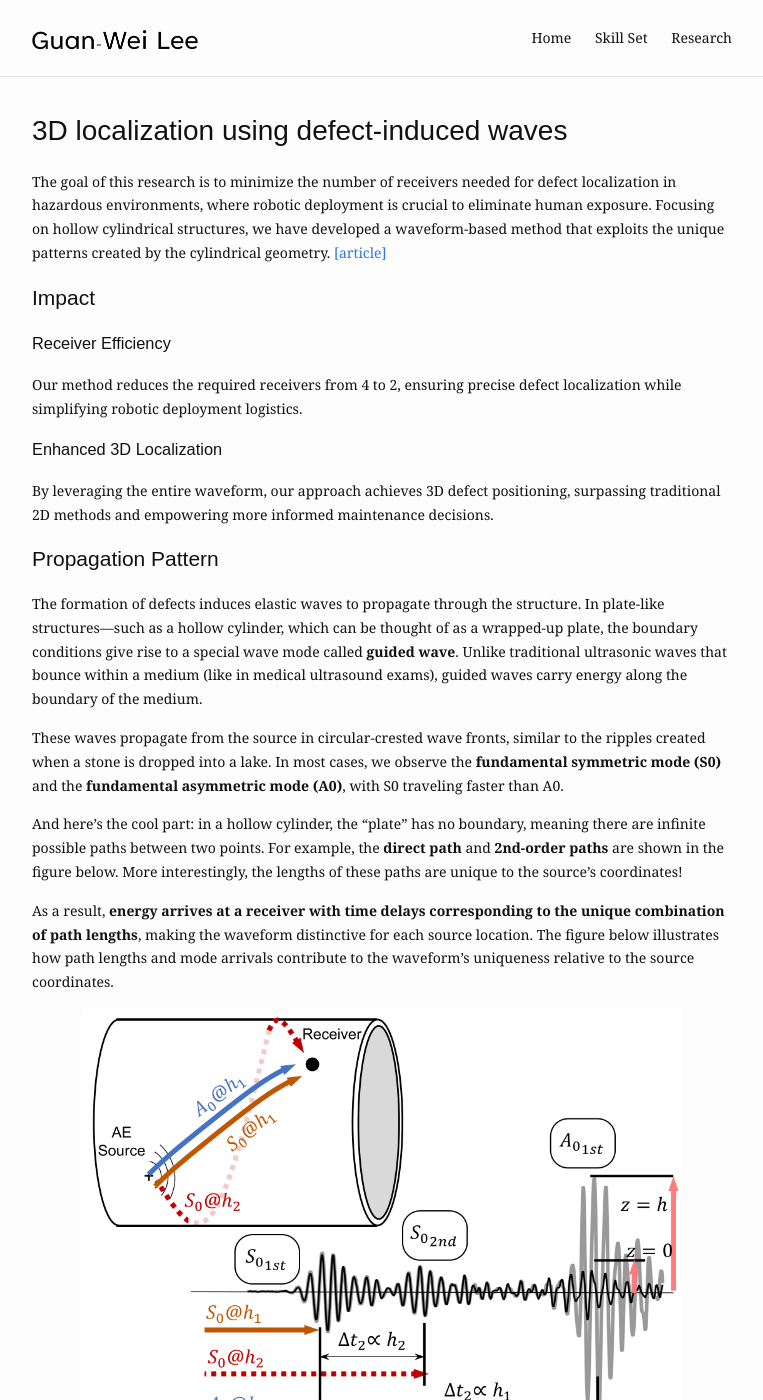
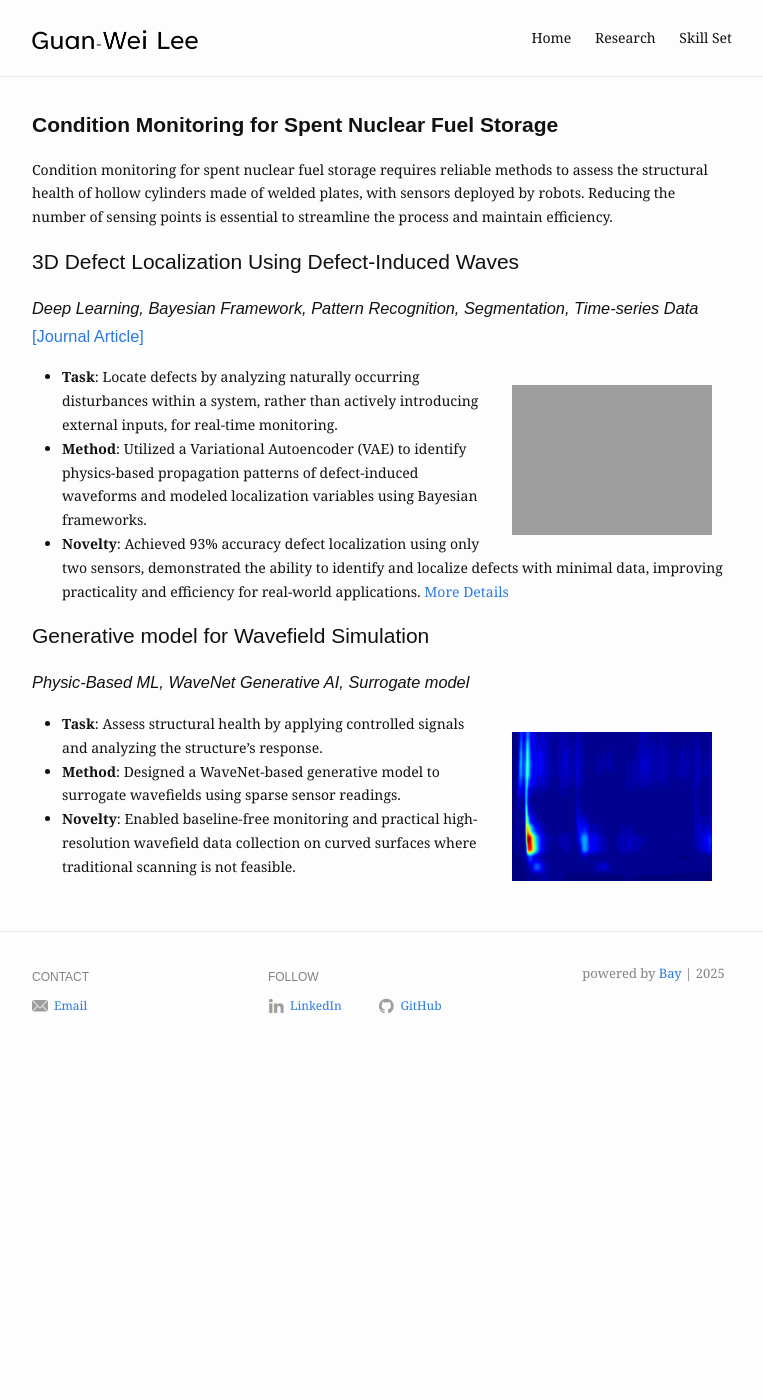
Before and after one commit to gwlee88004/gwlee88004.github.io, a Jekyll site: the page built from research.md, in a window 1280 px wide and 1400 px high. Shown: the whole window, without its empty margins (258-1021 px from the left). Built offline with Jekyll 4.4.1, drawn with Linux system fonts in a browser that asks for light colours; some of the changed text lies outside the part shown.

Commit message:
Update festure under research tab

```diff
--- a/_config.yml
+++ b/_config.yml
@@ -12,9 +12,9 @@ header:
   pages:
     - name: Home #<-- index.md
       slug: /
+    - name: Research #<--research.md
     - name: "Skill Set" #<--work.md
       slug: /work
-    - name: Research #<--research.md
 
 footer:
   show_powered_by: true
@@ -68,3 +68,8 @@ exclude:
 
 # Used for defeating caching
 version: 1
+
+collections:
+  pages:
+    output: true
+    permalink: /pages/:name/
--- /dev/null
+++ b/_pages/ae3dloc.md
@@ -0,0 +1,44 @@
+---
+layout: default
+title: "3D localization using defect-induced waves"
+---
+# 3D localization using defect-induced waves
+The goal of this research is to minimize the number of receivers needed for defect localization in hazardous environments, where robotic deployment is crucial to eliminate human exposure. Focusing on hollow cylindrical structures, we have developed a waveform-based method that exploits the unique patterns created by the cylindrical geometry.
+<a target="_blank" href="https://doi.org/10.1177/14759217241260254">[article]</a>
+
+
+## Impact
+### Receiver Efficiency
+Our method reduces the required receivers from 4 to 2, ensuring precise defect localization while simplifying robotic deployment logistics.
+### Enhanced 3D Localization
+By leveraging the entire waveform, our approach achieves 3D defect positioning, surpassing traditional 2D methods and empowering more informed maintenance decisions.
+
+## Propagation Pattern
+The formation of defects induces elastic waves to propagate through the structure. In plate-like structures—such as a hollow cylinder, which can be thought of as a wrapped-up plate, the boundary conditions give rise to a special wave mode called **guided wave**. Unlike traditional ultrasonic waves that bounce within a medium (like in medical ultrasound exams), guided waves carry energy along the boundary of the medium.
+
+These waves propagate from the source in circular-crested wave fronts, similar to the ripples created when a stone is dropped into a lake. In most cases, we observe the **fundamental symmetric mode (S0)** and the **fundamental asymmetric mode (A0)**, with S0 traveling faster than A0.
+
+And here's the cool part: in a hollow cylinder, the "plate" has no boundary, meaning there are infinite possible paths between two points. For example, the **direct path** and **2nd-order paths** are shown in the figure below. More interestingly, the lengths of these paths are unique to the source's coordinates!
+
+As a result, **energy arrives at a receiver with time delays corresponding to the unique combination of path lengths**, making the waveform distinctive for each source location. The figure below illustrates how path lengths and mode arrivals contribute to the waveform's uniqueness relative to the source coordinates.
+<img src="{{ "/assets/img/content/vae/waveforms.jpg" | absolute_url }}" alt="helical paths figure" style="display: block; margin: 0 auto;max-width: 600px" />
+
+## Variational AutoEncoder Modeling
+
+This research leverages a Variational AutoEncoder (VAE) model to capture the above patterns in an unsuperivsed manner. This data-driven Bayesian framework identifies patterns in waveforms and reduces high-dimensional data into a compact latent space. The model operates on waveform envelopes, capturing unique dispersion characteristics that correlate with source locations. By predicting spatial coordinates and quantifying uncertainties in experimental data, the VAE model enhances both the accuracy and reliability of localization, providing valuable insights for monitoring critical infrastructure.
+
+## Bayesian Approach and Latent Variable Utility
+
+The Bayesian foundation of the VAE model is critical for addressing the uncertainties inherent in experimental data. Variations in waveforms, often caused by noise or external factors, are captured within the probabilistic framework, ensuring robust predictions even in challenging conditions.
+
+Within this latent space, the latent variables serve a dual purpose:
+1. **Encoding Localization:** They encode the localization process while capturing and propagating the uncertainties inherent in experimental data. This allows the model to predict spatial coordinates and provide a measure of the variability or uncertainty associated with those predictions.
+2. **Interpreting Waveform Characteristics:** The latent variables reflect the influence of source coordinates on waveform characteristics. By reconstructing waveforms from the latent space, the model demonstrates how changes in source location are embedded in and affect the waveform structure.
+
+This dual role highlights the latent variables as both a representation of localization and a means to approximate and interpret the uncertainties in the data.
+
+A validation of the model using a dataset collected from a 2-story-tall gas cylinder is presented below. The latent space effectively separates the data by source coordinates.
+
+The 3D results are documented in a journal paper, and an interactive 3D latent space visualization can be explored [here](https://gwlee88004.github.io/latent_3d.html).
+
+<img src="{{ "/assets/img/content/vae/result.jpg" | absolute_url }}" alt="helical paths figure" style="display: block; margin: 0 auto;max-width: 600px" />
--- a/research.md
+++ b/research.md
@@ -1,44 +1,27 @@
 ---
 layout: default
-title: "3D localization using defect-induced waves"
+title: Research Overview
 ---
-# 3D localization using defect-induced waves
-The goal of this research is to minimize the number of receivers needed for defect localization in hazardous environments, where robotic deployment is crucial to eliminate human exposure. Focusing on hollow cylindrical structures, we have developed a waveform-based method that exploits the unique patterns created by the cylindrical geometry.
-<a target="_blank" href="https://doi.org/10.1177/14759217241260254">[article]</a>
 
-## Impact
-### Receiver Efficiency
-Our method reduces the required receivers from 4 to 2, ensuring precise defect localization while simplifying robotic deployment logistics.
-### Enhanced 3D Localization
-By leveraging the entire waveform, our approach achieves 3D defect positioning, surpassing traditional 2D methods and empowering more informed maintenance decisions.
+<!-- <h1>Selected Research Topics</h1>
+<p>Below are highlights of my research work, focusing on innovative methods for monitoring critical infrastructure and analyzing wave-based data. Each section provides a brief introduction, with links to detailed explanations for further exploration.</p> -->
 
-## Propagation Pattern
-The formation of defects induces elastic waves to propagate through the structure. In plate-like structures—such as a hollow cylinder, which can be thought of as a wrapped-up plate, the boundary conditions give rise to a special wave mode called **guided wave**. Unlike traditional ultrasonic waves that bounce within a medium (like in medical ultrasound exams), guided waves carry energy along the boundary of the medium.
+## **Condition Monitoring for Spent Nuclear Fuel Storage**
+Condition monitoring for spent nuclear fuel storage requires reliable methods to assess the structural health of hollow cylinders made of welded plates, with sensors deployed by robots. Reducing the number of sensing points is essential to streamline the process and maintain efficiency.
 
-These waves propagate from the source in circular-crested wave fronts, similar to the ripples created when a stone is dropped into a lake. In most cases, we observe the **fundamental symmetric mode (S0)** and the **fundamental asymmetric mode (A0)**, with S0 traveling faster than A0.
 
-And here's the cool part: in a hollow cylinder, the "plate" has no boundary, meaning there are infinite possible paths between two points. For example, the **direct path** and **2nd-order paths** are shown in the figure below. More interestingly, the lengths of these paths are unique to the source's coordinates!
+## 3D Defect Localization Using Defect-Induced Waves
+### *Deep Learning, Bayesian Framework, Pattern Recognition, Segmentation, Time-series Data* <a target="_blank" href="https://doi.org/10.1177/14759217241260254">[Journal Article]</a>
 
-As a result, **energy arrives at a receiver with time delays corresponding to the unique combination of path lengths**, making the waveform distinctive for each source location. The figure below illustrates how path lengths and mode arrivals contribute to the waveform's uniqueness relative to the source coordinates.
+<img src="{{ "/assets/img/content/vae/aiken_site.jpg" | absolute_url }}" alt="helical paths figure" style="float: right; margin: 20px 20px 20px 20px; ;max-width: 200px" />
+* **Task**: Locate defects by analyzing naturally occurring disturbances within a system, rather than actively introducing external inputs, for real-time monitoring.
+* **Method**: Utilized a Variational Autoencoder (VAE) to identify physics-based propagation patterns of defect-induced waveforms and modeled localization variables using Bayesian frameworks.
+* **Novelty**: Achieved 93% accuracy defect localization using only two sensors, demonstrated the ability to identify and localize defects with minimal data, improving practicality and efficiency for real-world applications.
+<a href="/pages/ae3dloc/">More Details</a>
 
-<img src="assets\img\content\vae\waveforms.jpg" alt="helical paths figure" style="display: block; margin: 0 auto;max-width: 600px" />
-
-## Variational AutoEncoder Modeling
-
-This research leverages a Variational AutoEncoder (VAE) model to capture the above patterns in an unsuperivsed manner. This data-driven Bayesian framework identifies patterns in waveforms and reduces high-dimensional data into a compact latent space. The model operates on waveform envelopes, capturing unique dispersion characteristics that correlate with source locations. By predicting spatial coordinates and quantifying uncertainties in experimental data, the VAE model enhances both the accuracy and reliability of localization, providing valuable insights for monitoring critical infrastructure.
-
-## Bayesian Approach and Latent Variable Utility
-
-The Bayesian foundation of the VAE model is critical for addressing the uncertainties inherent in experimental data. Variations in waveforms, often caused by noise or external factors, are captured within the probabilistic framework, ensuring robust predictions even in challenging conditions.
-
-Within this latent space, the latent variables serve a dual purpose:
-1. **Encoding Localization:** They encode the localization process while capturing and propagating the uncertainties inherent in experimental data. This allows the model to predict spatial coordinates and provide a measure of the variability or uncertainty associated with those predictions.
-2. **Interpreting Waveform Characteristics:** The latent variables reflect the influence of source coordinates on waveform characteristics. By reconstructing waveforms from the latent space, the model demonstrates how changes in source location are embedded in and affect the waveform structure.
-
-This dual role highlights the latent variables as both a representation of localization and a means to approximate and interpret the uncertainties in the data.
-
-A validation of the model using a dataset collected from a 2-story-tall gas cylinder is presented below. The latent space effectively separates the data by source coordinates.
-
-The 3D results are documented in a journal paper, and an interactive 3D latent space visualization can be explored [here](https://gwlee88004.github.io/latent_3d.html).
-
-<img src="assets\img\content\vae\result.jpg" alt="validation figure" style="display: block; margin: 0 auto;max-width: 600px" />
+## Generative model for Wavefield Simulation
+### *Physic-Based ML, WaveNet Generative AI, Surrogate model*
+<img src="{{ "/assets/img/content/generated_spectrogram.gif" | absolute_url }}" alt="helical paths figure" style="float: right; margin: 20px 20px 20px 20px; ;max-width: 200px" />
+* **Task**: Assess structural health by applying controlled signals and analyzing the structure's response.
+* **Method**: Designed a WaveNet-based generative model to surrogate wavefields using sparse sensor readings.
+* **Novelty**: Enabled baseline-free monitoring and practical high-resolution wavefield data collection on curved surfaces where traditional scanning is not feasible.
```
Also changed, not shown: assets/img/content/generated_spectrogram.gif (added), 1 other file.
